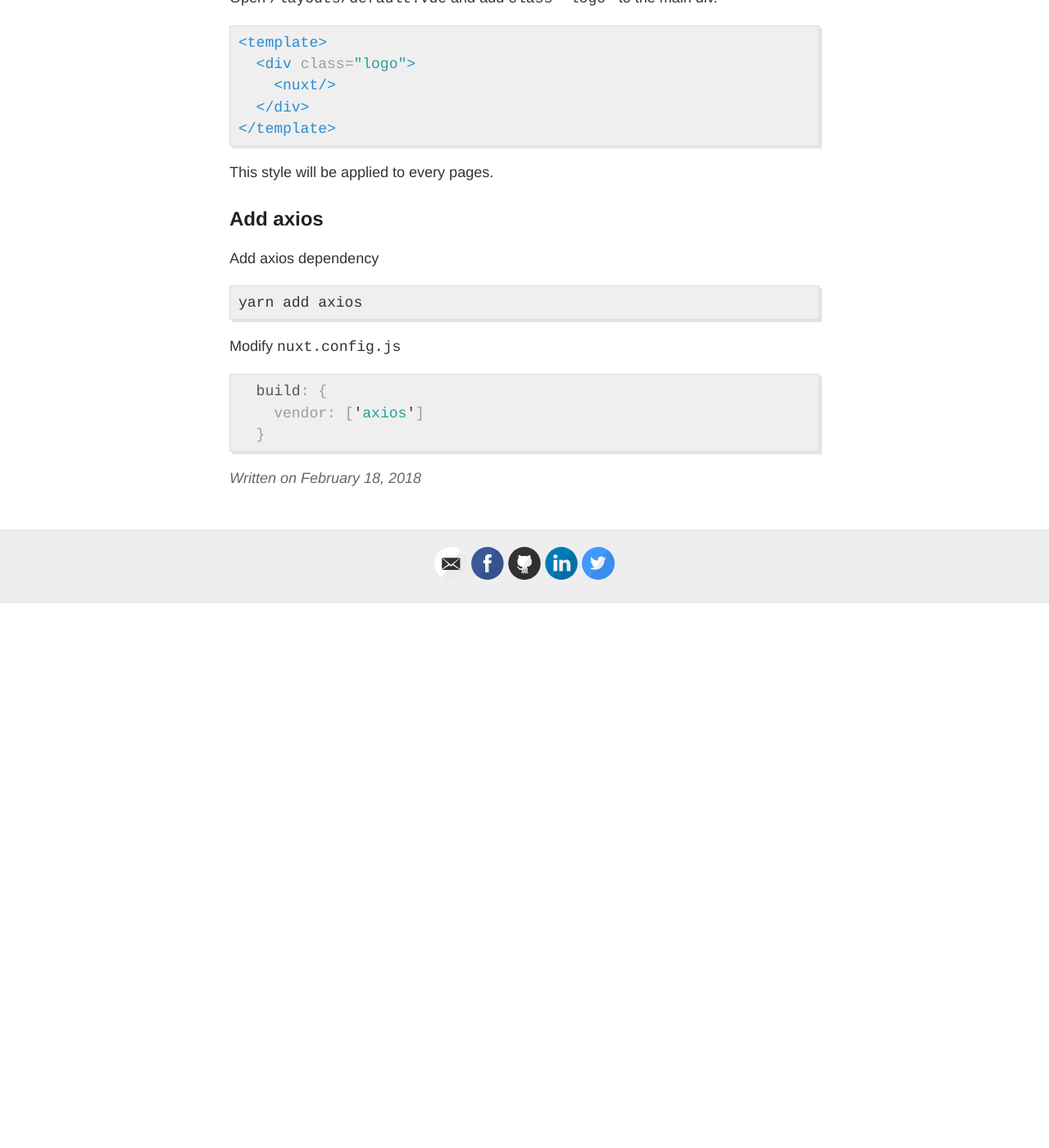
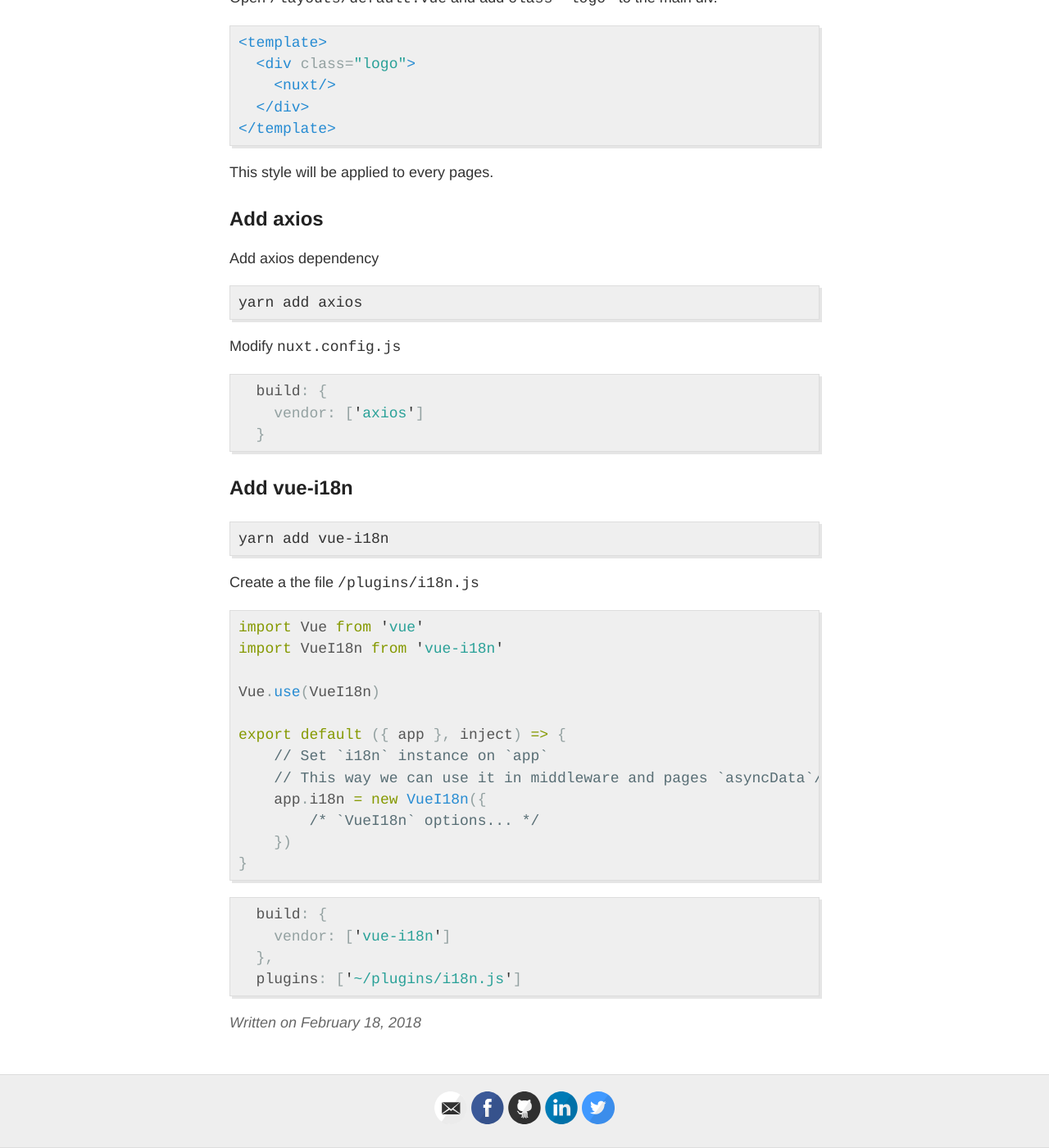
Before and after one commit to marc-bouvier/marc-bouvier.github.io, a Jekyll site: the page built from _posts/2018-02-18-building-application-with-nuxt.md, in a window 1280 px wide and 1400 px high, scrolled down 1859 px. Shown: the whole window at 82% size. Built offline with Jekyll 4.4.1, drawn with Linux system fonts in a browser that asks for light colours; comment, search, counter and statistics services are not loaded; before the commit the page ends 2594 px from its top, so only the background shows below that.

Commit message:
Update 2018-02-18-building-application-with-nuxt.md

````diff
--- a/_posts/2018-02-18-building-application-with-nuxt.md
+++ b/_posts/2018-02-18-building-application-with-nuxt.md
@@ -103,3 +103,33 @@ Modify `nuxt.config.js`
     vendor: ['axios']
   }
 ```
+
+## Add vue-i18n
+
+```
+yarn add vue-i18n
+```
+
+Create a the file `/plugins/i18n.js`
+
+```javascript
+import Vue from 'vue'
+import VueI18n from 'vue-i18n'
+
+Vue.use(VueI18n)
+
+export default ({ app }, inject) => {
+    // Set `i18n` instance on `app`
+    // This way we can use it in middleware and pages `asyncData`/`fetch`
+    app.i18n = new VueI18n({
+        /* `VueI18n` options... */
+    })
+}
+```
+
+```javascript
+  build: {
+    vendor: ['vue-i18n']
+  },
+  plugins: ['~/plugins/i18n.js']
+```
````
